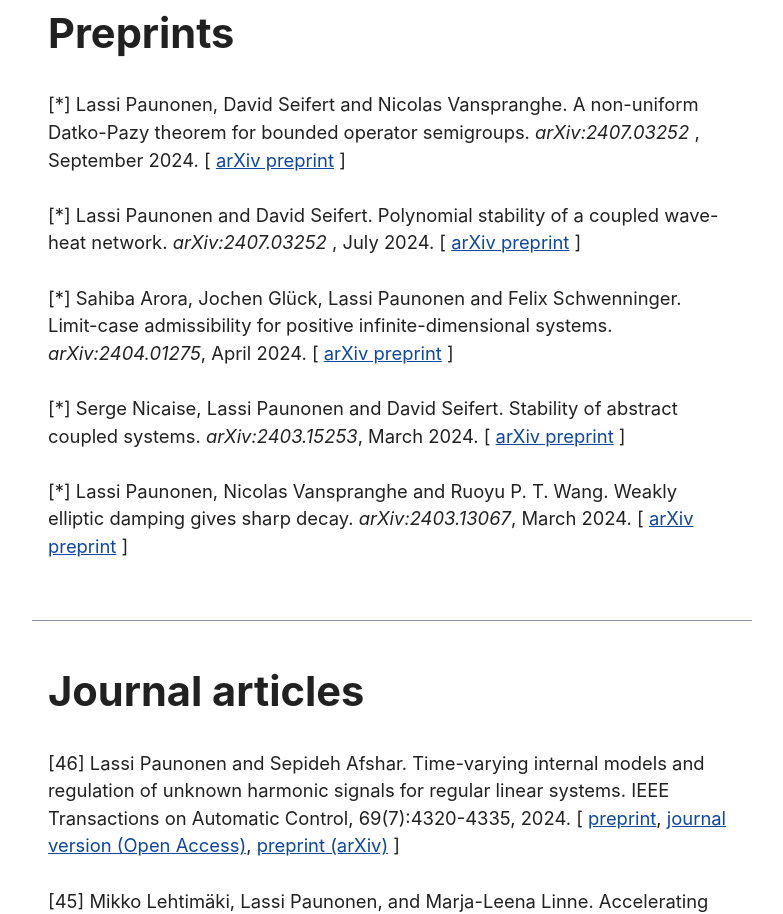
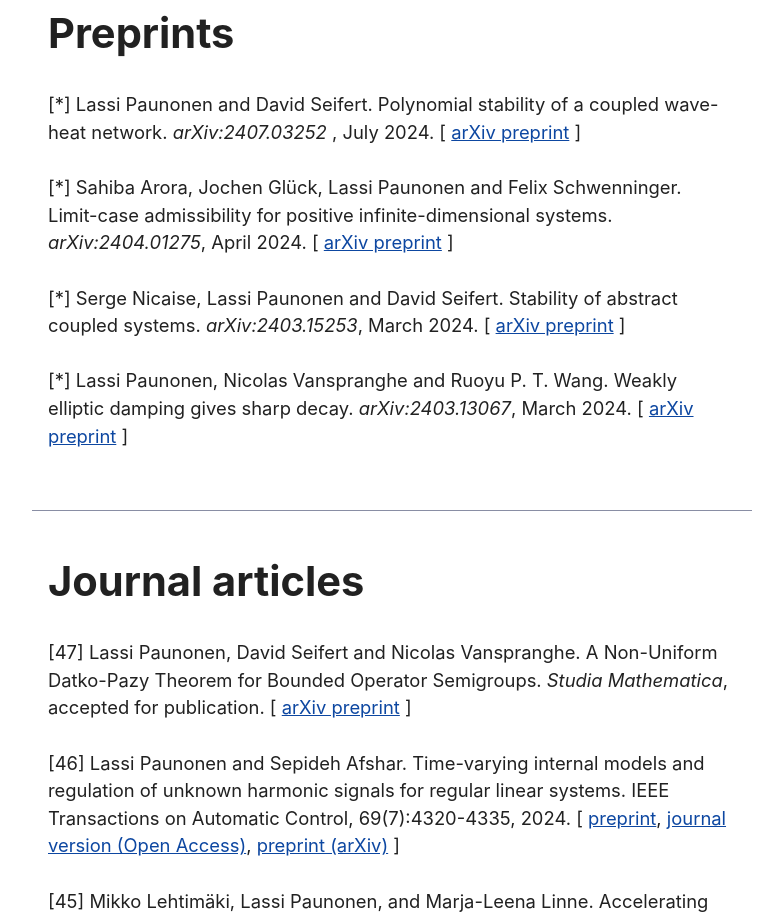
Before and after one commit to lassipau/lassipau.github.io, a plain HTML site: page publications.html in a window 1280 px wide. Shown: the part 880-1794 px from the top of the page, without its empty margins (248-1031 px from the left). Drawn offline with Linux system fonts and the light colour scheme.

Commit message:
Added a publication

```diff
--- a/publications.html
+++ b/publications.html
@@ -49,10 +49,6 @@ Contents:
 
 <section>
 <h2 id="preprints">Preprints</h2>
-[*] Lassi Paunonen, David Seifert and Nicolas Vanspranghe. A non-uniform Datko-Pazy theorem for bounded operator semigroups. <em>arXiv:2407.03252 </em>,
-September 2024. [&nbsp;<a href="https://arxiv.org/abs/2409.12764">arXiv preprint</a>&nbsp;]
-<br><br>
-
 [*] Lassi Paunonen and David Seifert. Polynomial stability of a coupled wave-heat network. <em>arXiv:2407.03252 </em>,
 July 2024. [&nbsp;<a href="https://arxiv.org/abs/2407.03252">arXiv preprint</a>&nbsp;]
 <br><br>
@@ -73,6 +69,10 @@ March 2024. [&nbsp;<a href="https://arxiv.org/abs/2403.13067">arXiv preprint</a>
 
 <section>
 <h2 id="journal">Journal articles</h2>
+[47] Lassi Paunonen, David Seifert and Nicolas Vanspranghe. A Non-Uniform Datko-Pazy Theorem for Bounded Operator Semigroups. <em>Studia Mathematica</em>, accepted for publication.
+[&nbsp;<a href="https://arxiv.org/abs/2409.12764">arXiv preprint</a>&nbsp;]
+<br><br>
+
 [46] Lassi Paunonen and Sepideh Afshar. Time-varying internal models and regulation of unknown harmonic signals for regular linear systems. IEEE Transactions on Automatic Control, 69(7):4320-4335, 2024. [&nbsp;<a href="resources/articles/PauAfs24.pdf">preprint</a>, <a href="https://doi.org/10.1109/TAC.2023.3324523">journal version (Open Access)</a>, <a href="https://arxiv.org/abs/2002.09684">preprint (arXiv)</a>&nbsp;]
 <br><br>
 
```
Also changed, not shown: sysgroup/publications.html (+4 -4 lines).
